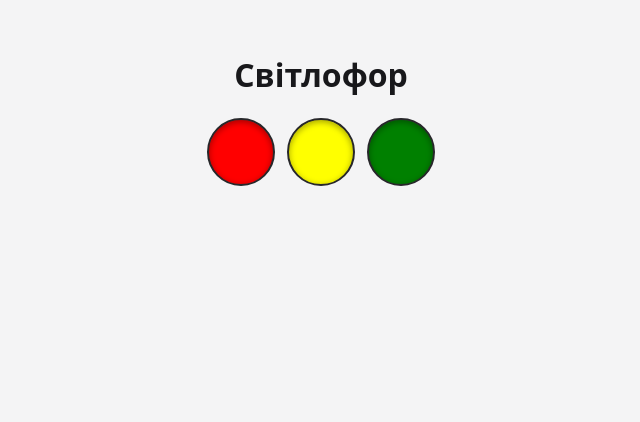
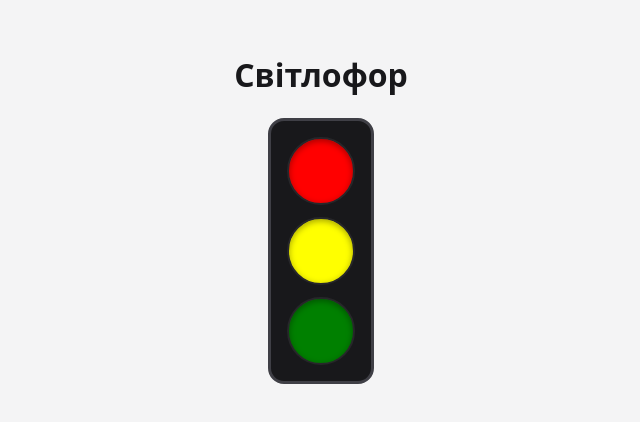
Before and after one commit to Bishop-mstr/frontend-labs, a React (Vite) app: page / in a window 1280 px wide. Shown: the top 422 px of the page, without its empty margins (319-959 px from the left). Built offline with nearby package versions, Linux system fonts and the light colour scheme.

Commit message:
feat: створено TrafficLights з трьох Lights.

```diff
--- a/src/App.jsx
+++ b/src/App.jsx
@@ -1,15 +1,11 @@
 import './App.css'
-import Light from './components/Light'
+import TrafficLights from './components/TrafficLights'
 
 function App() {
   return (
     <main className="app">
       <h1>Світлофор</h1>
-      <div style={{ display: 'flex', gap: '12px', justifyContent: 'center' }}>
-        <Light color="red" />
-        <Light color="yellow" />
-        <Light color="green" />
-      </div>
+      <TrafficLights />
     </main>
   )
 }
--- /dev/null
+++ b/src/components/TrafficLights.css
@@ -0,0 +1,9 @@
+.traffic-lights {
+    display: inline-flex;
+    flex-direction: column;
+    gap: 12px;
+    padding: 16px;
+    background-color: #18181b;
+    border-radius: 16px;
+    border: 3px solid #3f3f46;
+  }
--- /dev/null
+++ b/src/components/TrafficLights.jsx
@@ -0,0 +1,14 @@
+import Light from './Light'
+import './TrafficLights.css'
+
+function TrafficLights() {
+  return (
+    <div className="traffic-lights">
+      <Light color="red" />
+      <Light color="yellow" />
+      <Light color="green" />
+    </div>
+  )
+}
+
+export default TrafficLights
```
